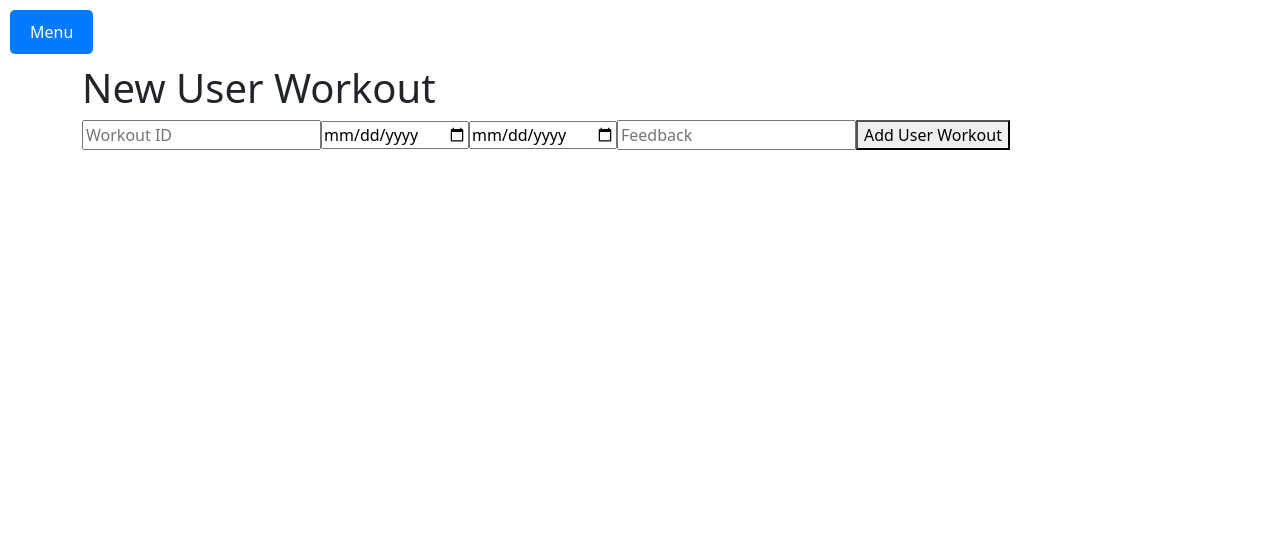
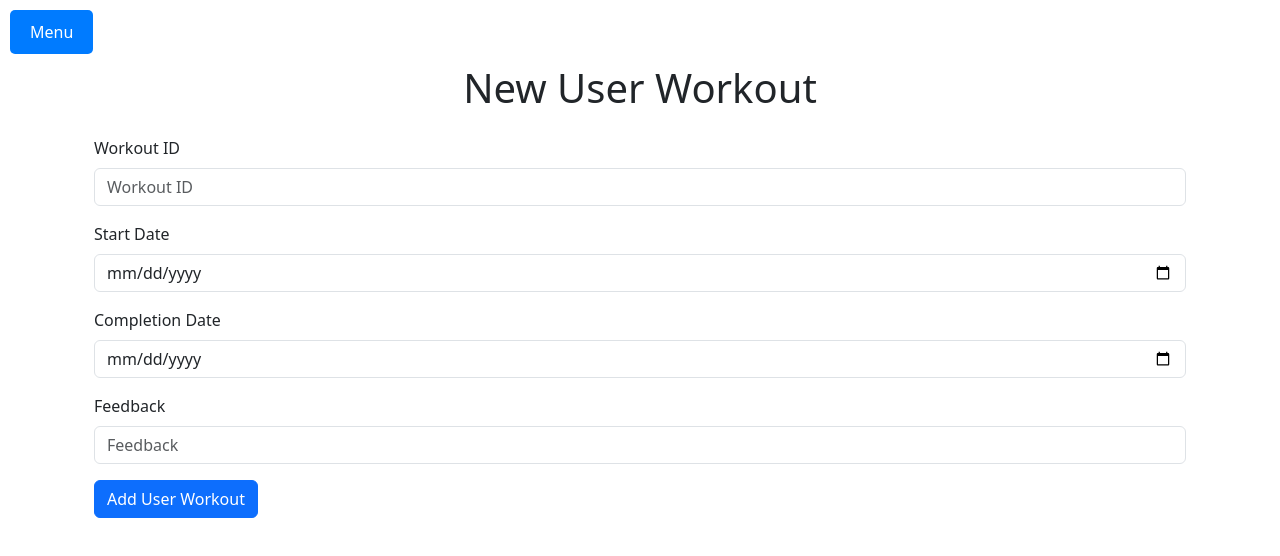
Before and after one commit to khking435/workout-tracker, a React (Create React App) app: page /add-user-workout in a window 1280 px wide. Shown: the top 556 px of the page. Built offline with nearby package versions, Linux system fonts and the light colour scheme.

Commit message:
Added bootstrap styling to each list

```diff
--- a/src/components/ExerciseForm.jsx
+++ b/src/components/ExerciseForm.jsx
@@ -52,80 +52,85 @@ const ExerciseForm = () => {
   });
 
   return (
-    <div>
+    <div className="container mt-4">
+      <h2 className="text-center mb-4">Add a new exercise</h2>
       <form onSubmit={formik.handleSubmit}>
-        <h2>Add a new exercise</h2>
-        <div>
-          <label htmlFor="name">Name</label>
+        <div className="mb-3">
+          <label htmlFor="name" className="form-label">Name</label>
           <input
             id="name"
             name="name"
             type="text"
+            className={`form-control ${formik.touched.name && formik.errors.name ? 'is-invalid' : ''}`}
             onChange={formik.handleChange}
             onBlur={formik.handleBlur}
             value={formik.values.name}
           />
           {formik.touched.name && formik.errors.name ? (
-            <div>{formik.errors.name}</div>
+            <div className="invalid-feedback">{formik.errors.name}</div>
           ) : null}
         </div>
-        <div>
-          <label htmlFor="sets">Sets</label>
+        <div className="mb-3">
+          <label htmlFor="sets" className="form-label">Sets</label>
           <input
             id="sets"
             name="sets"
             type="number"
+            className={`form-control ${formik.touched.sets && formik.errors.sets ? 'is-invalid' : ''}`}
             onChange={formik.handleChange}
             onBlur={formik.handleBlur}
             value={formik.values.sets}
           />
           {formik.touched.sets && formik.errors.sets ? (
-            <div>{formik.errors.sets}</div>
+            <div className="invalid-feedback">{formik.errors.sets}</div>
           ) : null}
         </div>
-        <div>
-          <label htmlFor="reps">Reps</label>
+        <div className="mb-3">
+          <label htmlFor="reps" className="form-label">Reps</label>
           <input
             id="reps"
             name="reps"
             type="number"
+            className={`form-control ${formik.touched.reps && formik.errors.reps ? 'is-invalid' : ''}`}
             onChange={formik.handleChange}
             onBlur={formik.handleBlur}
             value={formik.values.reps}
           />
           {formik.touched.reps && formik.errors.reps ? (
-            <div>{formik.errors.reps}</div>
+            <div className="invalid-feedback">{formik.errors.reps}</div>
           ) : null}
         </div>
-        <div>
-          <label htmlFor="weight">Weight (lbs)</label>
+        <div className="mb-3">
+          <label htmlFor="weight" className="form-label">Weight (lbs)</label>
           <input
             id="weight"
             name="weight"
             type="number"
+            className={`form-control ${formik.touched.weight && formik.errors.weight ? 'is-invalid' : ''}`}
             onChange={formik.handleChange}
             onBlur={formik.handleBlur}
             value={formik.values.weight}
           />
           {formik.touched.weight && formik.errors.weight ? (
-            <div>{formik.errors.weight}</div>
+            <div className="invalid-feedback">{formik.errors.weight}</div>
           ) : null}
         </div>
-        <div>
-          <label htmlFor="workout_id">Workout ID</label>
+        <div className="mb-3">
+          <label htmlFor="workout_id" className="form-label">Workout ID</label>
           <input
             id="workout_id"
             name="workout_id"
             type="number"
+            className={`form-control ${formik.touched.workout_id && formik.errors.workout_id ? 'is-invalid' : ''}`}
             onChange={formik.handleChange}
             onBlur={formik.handleBlur}
             value={formik.values.workout_id}
           />
           {formik.touched.workout_id && formik.errors.workout_id ? (
-            <div>{formik.errors.workout_id}</div>
+            <div className="invalid-feedback">{formik.errors.workout_id}</div>
           ) : null}
         </div>
-        <button type="submit" disabled={formik.isSubmitting}>Add Exercise</button>
+        <button type="submit" className="btn btn-primary" disabled={formik.isSubmitting}>Add Exercise</button>
       </form>
     </div>
   );
--- a/src/components/User/UserWorkoutForm.js
+++ b/src/components/User/UserWorkoutForm.js
@@ -1,7 +1,7 @@
-import React, { useState, useEffect } from 'react';
+import React, { useState } from 'react';
 import { useNavigate } from 'react-router-dom';
 
-const UserWorkoutForm = ({ userId }) => {
+const UserWorkoutForm = () => {
   const navigate = useNavigate();
   const [workout, setWorkout] = useState({
     workoutId: '',
@@ -51,15 +51,26 @@ const UserWorkoutForm = ({ userId }) => {
   };
 
   return (
-    <div>
-      <h1>New User Workout</h1>
+    <div className="container mt-4">
+      <h1 className="text-center mb-4">New User Workout</h1>
       <form onSubmit={handleSubmit}>
-        <input type="text" name="workoutId" value={workout.workoutId} onChange={handleChange} placeholder="Workout ID" required />
-        <input type="date" name="startDate" value={workout.startDate} onChange={handleChange} required />
-        <input type="date" name="completionDate" value={workout.completionDate} onChange={handleChange} required />
-        <input type="text" name="feedback" value={workout.feedback} onChange={handleChange} placeholder="Feedback" required />
-
-        <button type="submit">Add User Workout</button>
+        <div className="mb-3">
+          <label htmlFor="workoutId" className="form-label">Workout ID</label>
+          <input type="text" id="workoutId" name="workoutId" value={workout.workoutId} onChange={handleChange} className="form-control" placeholder="Workout ID" required />
+        </div>
+        <div className="mb-3">
+          <label htmlFor="startDate" className="form-label">Start Date</label>
+          <input type="date" id="startDate" name="startDate" value={workout.startDate} onChange={handleChange} className="form-control" required />
+        </div>
+        <div className="mb-3">
+          <label htmlFor="completionDate" className="form-label">Completion Date</label>
+          <input type="date" id="completionDate" name="completionDate" value={workout.completionDate} onChange={handleChange} className="form-control" required />
+        </div>
+        <div className="mb-3">
+          <label htmlFor="feedback" className="form-label">Feedback</label>
+          <input type="text" id="feedback" name="feedback" value={workout.feedback} onChange={handleChange} className="form-control" placeholder="Feedback" required />
+        </div>
+        <button type="submit" className="btn btn-primary">Add User Workout</button>
       </form>
     </div>
   );
--- a/src/components/WorkoutForm.js
+++ b/src/components/WorkoutForm.js
@@ -1,7 +1,6 @@
 import React, { useState, useEffect } from 'react';
 import { useParams, useNavigate } from 'react-router-dom';
 
-// Component for creating or editing a workout
 const WorkoutForm = () => {
   const { id } = useParams(); // Get the ID from the URL
   const navigate = useNavigate(); // Navigation hook
@@ -40,17 +39,28 @@ const WorkoutForm = () => {
   };
 
   return (
-    <div>
-      <h1>{id ? 'Edit Workout' : 'New Workout'}</h1>
+    <div className="container mt-4">
+      <h1 className="text-center mb-4">{id ? 'Edit Workout' : 'New Workout'}</h1>
       <form onSubmit={handleSubmit}>
-        <input type="text" name="name" value={workout.name} onChange={handleChange} placeholder="Name" required />
-        <input type="date" name="date" value={workout.date} onChange={handleChange} required />
-        <input type="text" name="duration" value={workout.duration} onChange={handleChange} placeholder="Duration" required />
-        <input type="text" name="type" value={workout.type} onChange={handleChange} placeholder="Type" required />
-
-        <button type="submit">Save Workout</button>
+        <div className="mb-3">
+          <label htmlFor="name" className="form-label">Name</label>
+          <input type="text" id="name" name="name" value={workout.name} onChange={handleChange} className="form-control" placeholder="Name" required />
+        </div>
+        <div className="mb-3">
+          <label htmlFor="date" className="form-label">Date</label>
+          <input type="date" id="date" name="date" value={workout.date} onChange={handleChange} className="form-control" required />
+        </div>
+        <div className="mb-3">
+          <label htmlFor="duration" className="form-label">Duration</label>
+          <input type="text" id="duration" name="duration" value={workout.duration} onChange={handleChange} className="form-control" placeholder="Duration" required />
+        </div>
+        <div className="mb-3">
+          <label htmlFor="type" className="form-label">Type</label>
+          <input type="text" id="type" name="type" value={workout.type} onChange={handleChange} className="form-control" placeholder="Type" required />
+        </div>
+        <button type="submit" className="btn btn-primary">Save Workout</button>
       </form>
-      <button onClick={() => navigate('/workoutList')}>Cancel</button>
+      {id && <button className="btn btn-secondary mt-2" onClick={() => navigate('/workoutList')}>Cancel</button>}
     </div>
   );
 };
```
